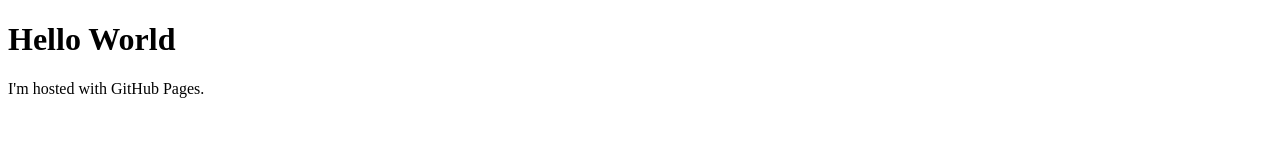
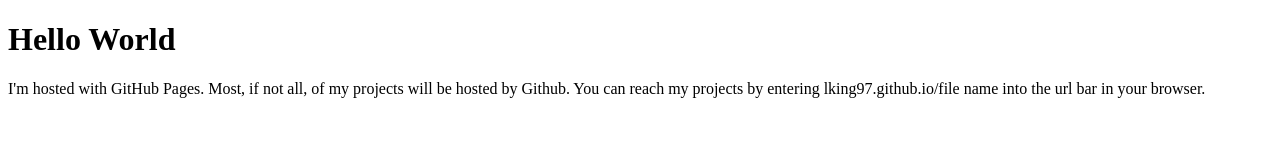
Before and after one commit to lking97/lking97.github.io, a plain HTML site: page index.html in a window 1280 px wide. Drawn offline with Linux system fonts and the light colour scheme.

Commit message:
New edition

```diff
--- a/index.html
+++ b/index.html
@@ -2,6 +2,7 @@
 <html>
 <body>
 <h1>Hello World</h1>
-<p>I'm hosted with GitHub Pages.</p>
+<p>I'm hosted with GitHub Pages. Most, if not all, of my projects will be hosted by Github.
+   You can reach my projects by entering lking97.github.io/file name into the url bar in your browser.</p>
 </body>
 </html>
```
